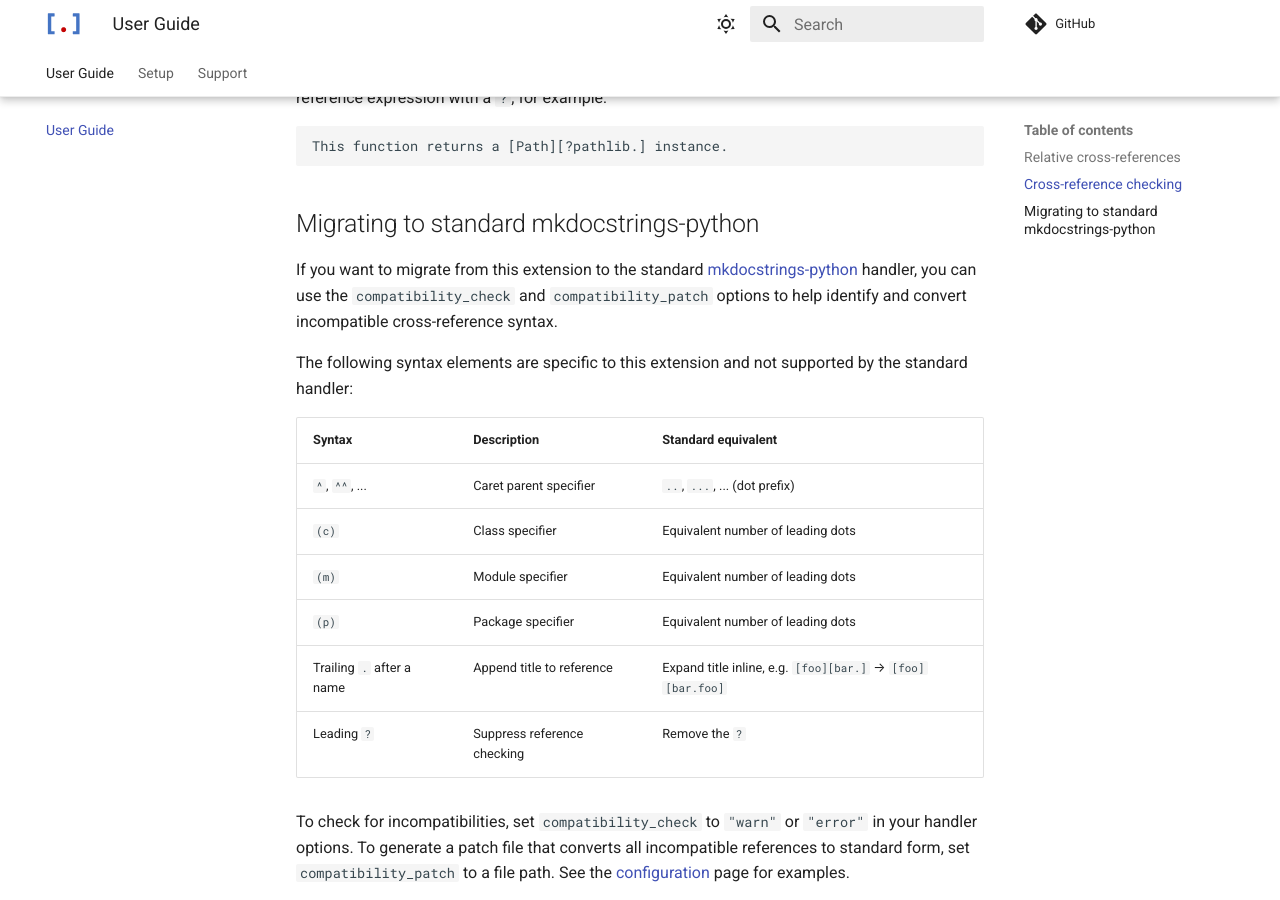
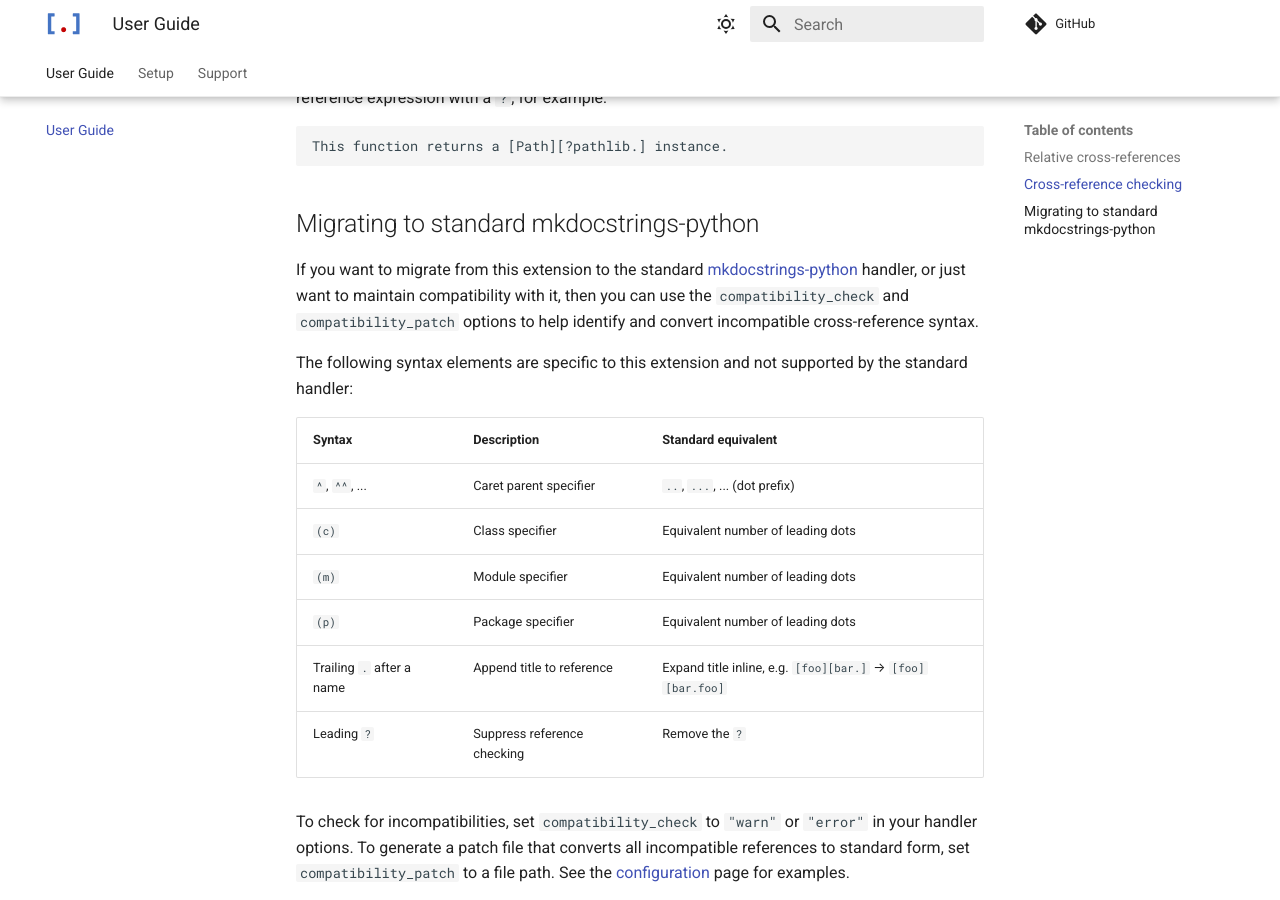
Before and after one commit to analog-garage/mkdocstrings-python-xref, an MkDocs documentation site: the page built from docs/index.md, in a window 1280 px wide and 900 px high, scrolled down 2066 px. Built offline with MkDocs 1.6.1 and Material for MkDocs 9.7.7, drawn with Linux system fonts in a browser that asks for light colours; comment, search, counter and statistics services are not loaded; the version menu is left out.

Commit message:
Doc tweak

```diff
--- a/docs/index.md
+++ b/docs/index.md
@@ -129,7 +129,8 @@ This function returns a [Path][?pathlib.] instance.
 ## Migrating to standard mkdocstrings-python
 
 If you want to migrate from this extension to the standard [mkdocstrings-python][mkdocstrings_python]
-handler, you can use the `compatibility_check` and `compatibility_patch` options to help
+handler, or just want to maintain compatibility with it, then
+you can use the `compatibility_check` and `compatibility_patch` options to help
 identify and convert incompatible cross-reference syntax.
 
 The following syntax elements are specific to this extension and not supported by the
```
